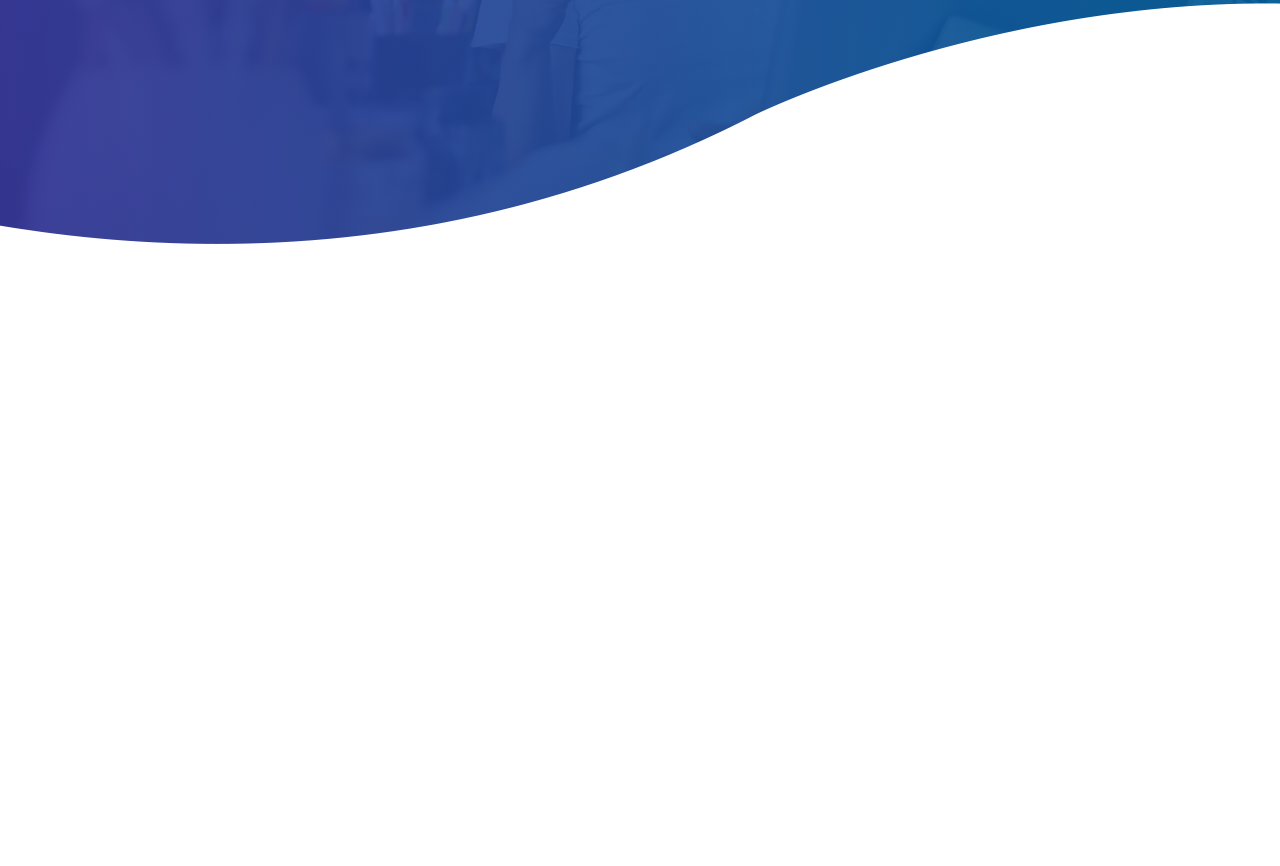
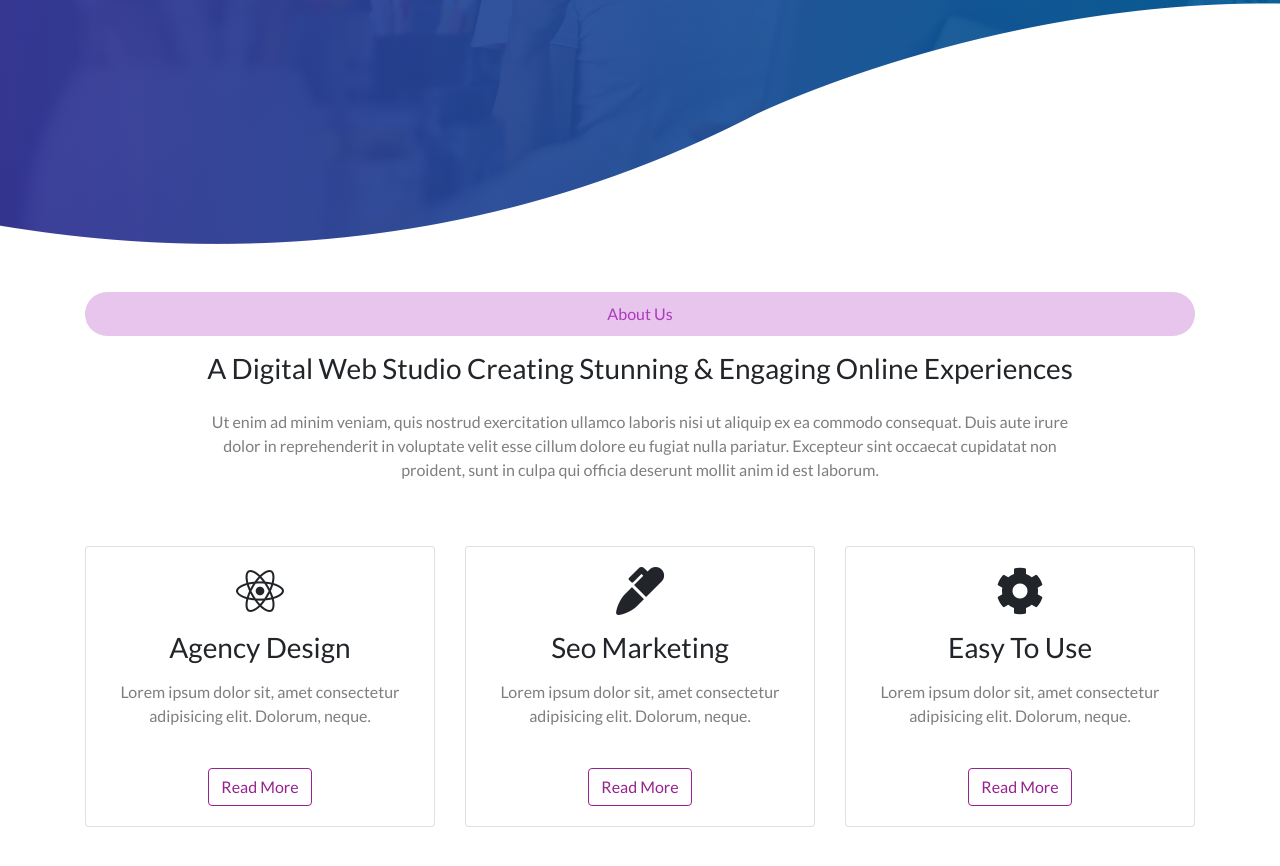
Before and after one commit to eKhattak/Tinffers, a plain HTML site: page index.html in a window 1280 px wide. Shown: the part 556-1422 px from the top of the page. Before the commit the page ends 1300 px from the top, so only its background shows below. Drawn offline with nearby package versions, Linux system fonts and the light colour scheme.

Commit message:
Initial commit

```diff
--- a/index.html
+++ b/index.html
@@ -8,8 +8,14 @@
     <!-- Bootstrap CSS -->
     <link rel="stylesheet" href="https://stackpath.bootstrapcdn.com/bootstrap/4.1.3/css/bootstrap.min.css" integrity="sha384-MCw98/SFnGE8fJT3GXwEOngsV7Zt27NXFoaoApmYm81iuXoPkFOJwJ8ERdknLPMO" crossorigin="anonymous">
 
+    <!-- FontAwesome  -->
+    <link rel="stylesheet" href="https://use.fontawesome.com/releases/v5.2.0/css/all.css" integrity="sha384-hWVjflwFxL6sNzntih27bfxkr27PmbbK/iSvJ+a4+0owXq79v+lsFkW54bOGbiDQ" crossorigin="anonymous">
+
     <!-- Google Font -->
     <link href="https://fonts.googleapis.com/css?family=Lato:400,700,900,900i" rel="stylesheet">
+
+
+
 
     <link rel="stylesheet" href="styles/style.css">
     <link rel="stylesheet" href="styles/media-queries.css">
@@ -17,7 +23,7 @@
     <title>Tinffers - Creative Portfolio</title>
   </head>
   <body>
-      <header>
+      <header class="mb-5">
         <nav class="navbar navbar-expand-lg navbar-light custom-nav fixed-top">
             <div class="container">
                     <a class="navbar-brand" href="#">Tinffers</a>
@@ -57,12 +63,61 @@
                         <div class="col-lg-6 "><p class="text-center">Lorem ipsum dolor sit, amet consectetur adipisicing elit. Amet sunt voluptatum impedit commodi totam fuga, veniam illum facere sequi</p></div>
                 </div>
                 <div class="row d-flex justify-content-center">
-                        <a href="" class="btn btn-primary btn-lg">Get Started</a>
+                        <a href="#" class="btn btn-primary btn-lg">Get Started</a>
                 </div>
             </div>
         </div>
         <div class="curve-img"></div>
     </header>
+
+    <!-- Section: About US -->
+    <section class="section-about">
+        <div class="container">
+            <div class="row mb-5">
+                <div class="col-lg-12">
+                    <div class="d-flex justify-content-center flex-column">
+                        <p class="small-title text-center">About Us</p>
+                        <h3 class="text-center mb-4">A Digital Web Studio Creating Stunning & Engaging Online Experiences</h3>
+                        <div class="col-md-10 offset-md-1 text-center">
+                            <p class="about-paragraph text-center">Ut enim ad minim veniam, quis nostrud exercitation ullamco laboris nisi ut aliquip ex ea commodo consequat. Duis aute irure dolor in reprehenderit in voluptate velit esse cillum dolore eu fugiat nulla pariatur. Excepteur sint occaecat cupidatat non proident, sunt in culpa qui officia deserunt mollit anim id est laborum.</p>
+                        </div>
+                    </div> <!-- d-flex -->
+                </div> <!-- Col -->
+            </div> <!-- Row -->
+            <div class="row">
+                <div class="col-lg-4">
+                    <div class="card">
+                        <div class="card-body text-center">
+                                <i class="fab fa-react fa-3x"></i>
+                                <h3 class="mt-3">Agency Design</h3>
+                                <p class="mt-3">Lorem ipsum dolor sit, amet consectetur adipisicing elit. Dolorum, neque.</p>
+                                <a href="" class="btn btn-outline-primary mt-4">Read More</a>
+                        </div>
+                    </div>
+                </div>
+                <div class="col-lg-4">
+                    <div class="card">
+                        <div class="card-body text-center">
+                                <i class="fas fa-marker fa-3x"></i>
+                                <h3 class="mt-3">Seo Marketing</h3>
+                                <p class="mt-3">Lorem ipsum dolor sit, amet consectetur adipisicing elit. Dolorum, neque.</p>
+                                <a href="" class="btn btn-outline-primary mt-4">Read More</a>
+                        </div>
+                    </div>
+                </div>
+                <div class="col-lg-4">
+                    <div class="card">
+                        <div class="card-body text-center">
+                                <i class="fas fa-cog fa-3x"></i>
+                                <h3 class="mt-3">Easy To Use</h3>
+                                <p class="mt-3">Lorem ipsum dolor sit, amet consectetur adipisicing elit. Dolorum, neque.</p>
+                                <a href="" class="btn btn-outline-primary mt-4">Read More</a>
+                        </div>
+                    </div>
+                </div>
+            </div> <!-- Row -->
+        </div> <!-- Container -->
+    </section>
 
 
     <div class="footer" style="height:500px"></div>
--- a/styles/style.css
+++ b/styles/style.css
@@ -1,4 +1,4 @@
-/* gba(75, 18, 72, 0.900) */
+/* rgba(75, 18, 72, 0.900) */
 html,
 body {
     font-family: 'Lato', sans-serif !important;
@@ -21,10 +21,16 @@ nav .container {
 .nav-link {
     margin-right: 20px;
     color: rgb(58, 58, 58) !important;
+    font-weight: bold;
 }
 
-.navbar-nav > .actives {
-    color: blue !important;
+.navbar-nav > .actived > .nav-link {
+    color: rgba(167, 52, 161, 0.9) !important;
+}
+
+.nav-link:hover {
+    color: rgba(167, 52, 161, 0.9) !important;
+    transition: color 0.2s;
 }
 
 a {
@@ -48,12 +54,27 @@ a {
     font-weight: 700 !important;
     margin-bottom: 30px;
 }
+
 .main p {
     color: rgb(182, 182, 182);
     margin-bottom: 60px;
 }
+
+p{
+    color: rgb(126, 126, 126) !important;
+}
+
+
 .btn-primary {
+    background-color: rgba(216, 87, 210, 0.9) !important;
+    z-index: 999;
+    border: none;
+    padding: 10px 30px;
+}
+.btn-primary:hover {
     background-color: rgb(173, 58, 189) !important;
+    transition: background-color 0.5s;
+
 }
 .creative {
     color: rgb(173, 58, 189);
@@ -68,3 +89,23 @@ a {
     position: absolute;
     top: 0%;
 }
+
+
+/* SECTION: About US */
+
+.small-title {
+    background-color: rgba(174, 58, 189, 0.295);
+    color: rgba(174, 58, 189) !important;
+    display: inline-block;
+    padding: 10px 20px;
+    border-radius: 50px;
+}
+
+.btn-outline-primary {
+    border:1px solid rgb(150, 35, 144) !important;
+    color: rgb(150, 35, 144);
+}
+.btn-outline-primary:hover {
+    background: rgb(150, 35, 144);
+    transition: background 0.5s, color 0.5s;
+}
```
